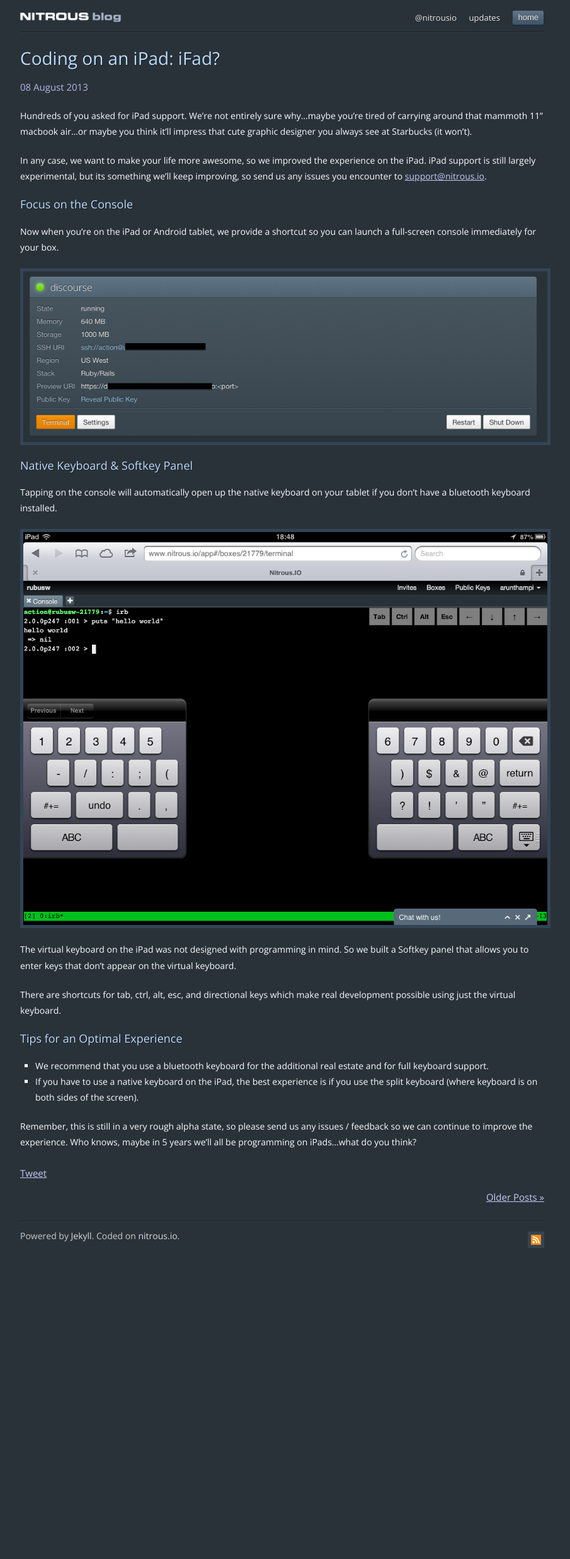
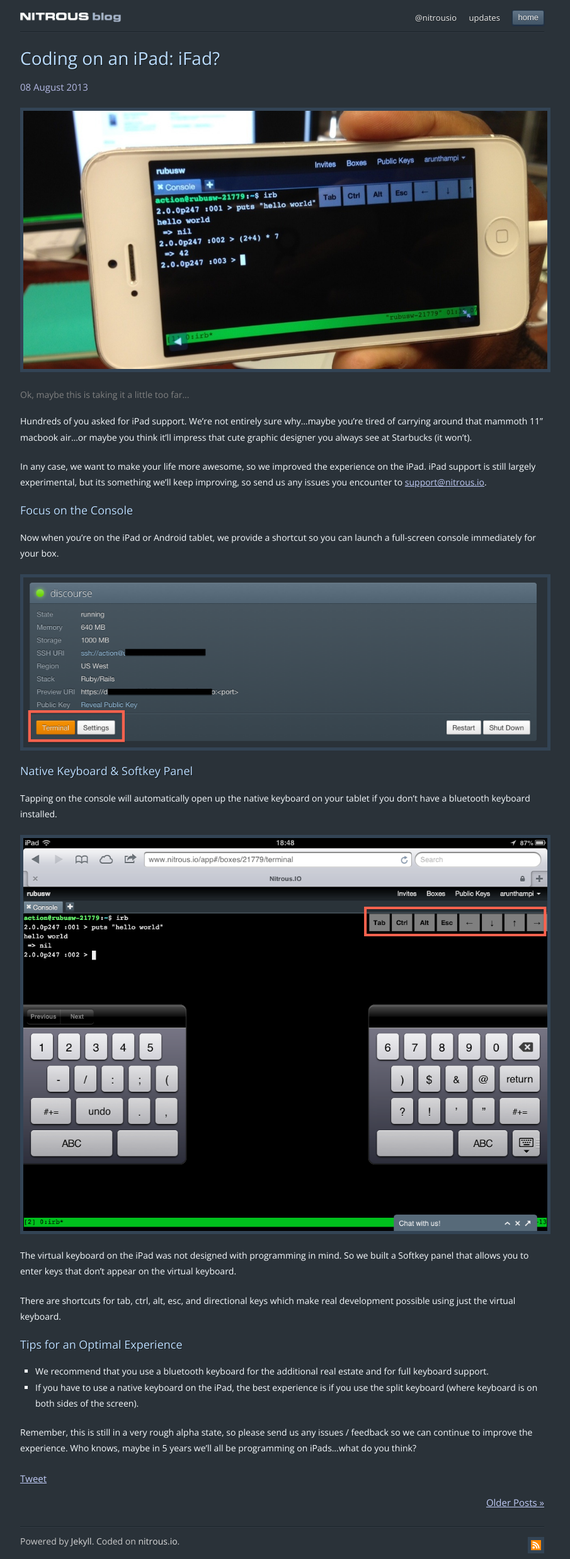
Before and after one commit to koheishingai/blog, a Jekyll site: the page built from _posts/2013-08-08-ipad-support-cometh.md, in a window 1280 px wide. Shown: the whole page at 63% size, without its empty margins (192-1097 px from the left). Built offline with Jekyll 4.4.1, drawn with Linux system fonts in a browser that asks for light colours; nearby versions of some CDN libraries; Markdown is read by kramdown in place of the engine named in the settings; comment, search, counter and statistics services are not loaded; before the commit the page ends 1991 px from its top, so only the background shows below that.

Commit message:
a little more text, cropping some images

```diff
--- a/_posts/2013-08-08-ipad-support-cometh.md
+++ b/_posts/2013-08-08-ipad-support-cometh.md
@@ -2,6 +2,9 @@
 layout: post
 title: "Coding on an iPad: iFad?"
 ---
+
+![coding on an iphone](/images/iphone-coding.jpg)
+<figcaption>Ok, maybe this is taking it a little too far...</figcaption>
 
 Hundreds of you asked for iPad support.  We're not entirely sure why…maybe you're tired of carrying around that mammoth 11" macbook air…or maybe you think it'll impress that cute graphic designer you always see at Starbucks (it won't).
 
--- a/css/action.css
+++ b/css/action.css
@@ -226,7 +226,7 @@
 svg:not(:root) {overflow: hidden;}
 figure {margin-bottom: 1.5em;}
 figure img {margin-bottom: 0.375em;}
-figure figcaption {display: block;font-weight: normal;font-size: 14px;font-size: 1.4rem;color: #808080;}
+figure figcaption, figcaption {display: block;font-weight: normal;font-size: 14px;font-size: 1.4rem;color: #808080;}
 video {max-width: 100%;height: auto;}
 .video-container { position: relative;padding-bottom: 56.25%;padding-top: 30px;height: 0;overflow: hidden; }
 .video-container iframe, .video-container object, .video-container embed { position: absolute;top: 0;left: 0;width: 100%;height: 100%; }
```
Also changed, not shown: images/ipad-softkeys.PNG, images/ipad-terminal.png, images/iphone-coding.jpg (added).
